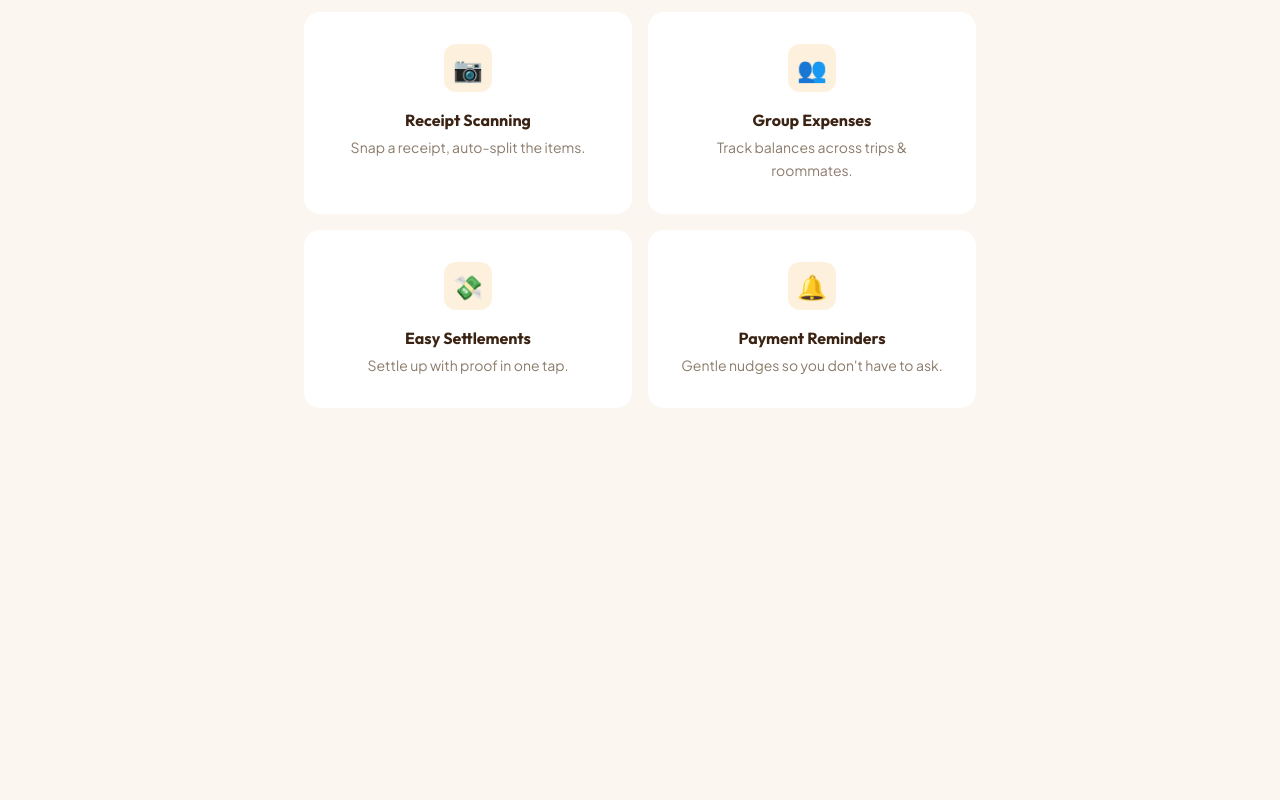
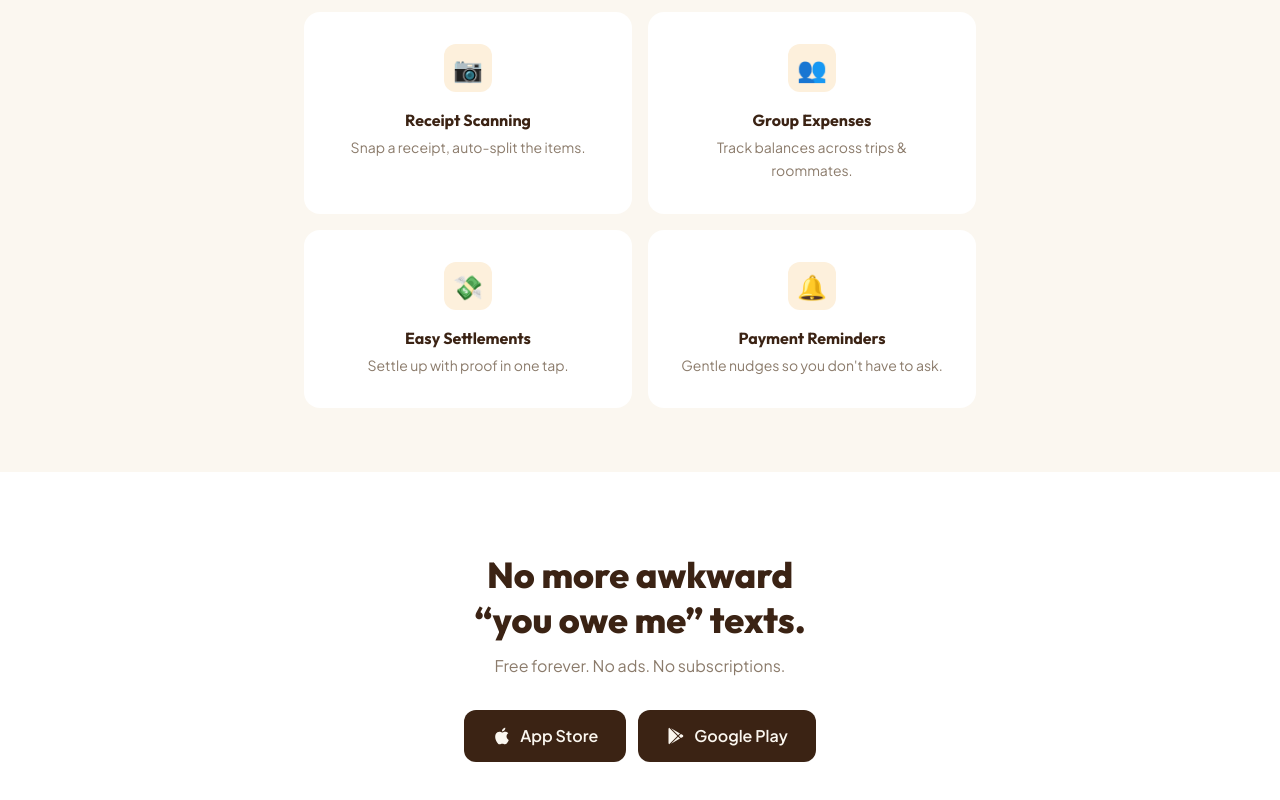
Before and after one commit to johnwhoyou/hatian-landing, a Next.js app: page / in a window 1280 px wide. Shown: the part 1171-1971 px from the top of the page. Before the commit the page ends 1643 px from the top, so only its background shows below. Built offline with nearby package versions, Linux system fonts and the light colour scheme.

Commit message:
Add closing CTA section

```diff
--- a/src/app/page.tsx
+++ b/src/app/page.tsx
@@ -108,6 +108,40 @@ export default function Home() {
           ))}
         </div>
       </section>
+
+      {/* Closing CTA */}
+      <section className="py-20 px-6 bg-card">
+        <div className="max-w-2xl mx-auto text-center">
+          <h2 className="font-heading text-3xl md:text-4xl font-extrabold text-text leading-tight mb-3">
+            No more awkward
+            <br />
+            &ldquo;you owe me&rdquo; texts.
+          </h2>
+          <p className="font-body text-base text-text-secondary mb-8">
+            Free forever. No ads. No subscriptions.
+          </p>
+          <div className="flex flex-col sm:flex-row gap-3 justify-center">
+            <a
+              href="#"
+              className="inline-flex items-center justify-center gap-2 bg-text text-background px-7 py-3.5 rounded-xl text-base font-body font-semibold hover:opacity-90 transition-opacity"
+            >
+              <svg className="w-5 h-5" viewBox="0 0 24 24" fill="currentColor">
+                <path d="M18.71 19.5C17.88 20.74 17 21.95 15.66 21.97C14.32 21.99 13.89 21.18 12.37 21.18C10.84 21.18 10.37 21.95 9.1 21.99C7.79 22.03 6.8 20.68 5.96 19.47C4.25 16.97 2.94 12.45 4.7 9.39C5.57 7.87 7.13 6.91 8.82 6.88C10.1 6.86 11.32 7.75 12.11 7.75C12.89 7.75 14.37 6.68 15.92 6.84C16.57 6.87 18.39 7.1 19.56 8.82C19.47 8.88 17.39 10.1 17.41 12.63C17.44 15.65 20.06 16.66 20.09 16.67C20.06 16.74 19.67 18.11 18.71 19.5ZM13 3.5C13.73 2.67 14.94 2.04 15.94 2C16.07 3.17 15.6 4.35 14.9 5.19C14.21 6.04 13.07 6.7 11.95 6.61C11.8 5.46 12.36 4.26 13 3.5Z" />
+              </svg>
+              App Store
+            </a>
+            <a
+              href="#"
+              className="inline-flex items-center justify-center gap-2 bg-text text-background px-7 py-3.5 rounded-xl text-base font-body font-semibold hover:opacity-90 transition-opacity"
+            >
+              <svg className="w-5 h-5" viewBox="0 0 24 24" fill="currentColor">
+                <path d="M3 20.5V3.5C3 2.91 3.34 2.39 3.84 2.15L13.69 12L3.84 21.85C3.34 21.6 3 21.09 3 20.5ZM16.81 15.12L6.05 21.34L14.54 12.85L16.81 15.12ZM20.16 10.81C20.5 11.08 20.75 11.5 20.75 12C20.75 12.5 20.53 12.9 20.18 13.18L17.89 14.5L15.39 12L17.89 9.5L20.16 10.81ZM6.05 2.66L16.81 8.88L14.54 11.15L6.05 2.66Z" />
+              </svg>
+              Google Play
+            </a>
+          </div>
+        </div>
+      </section>
     </main>
   );
 }
```
